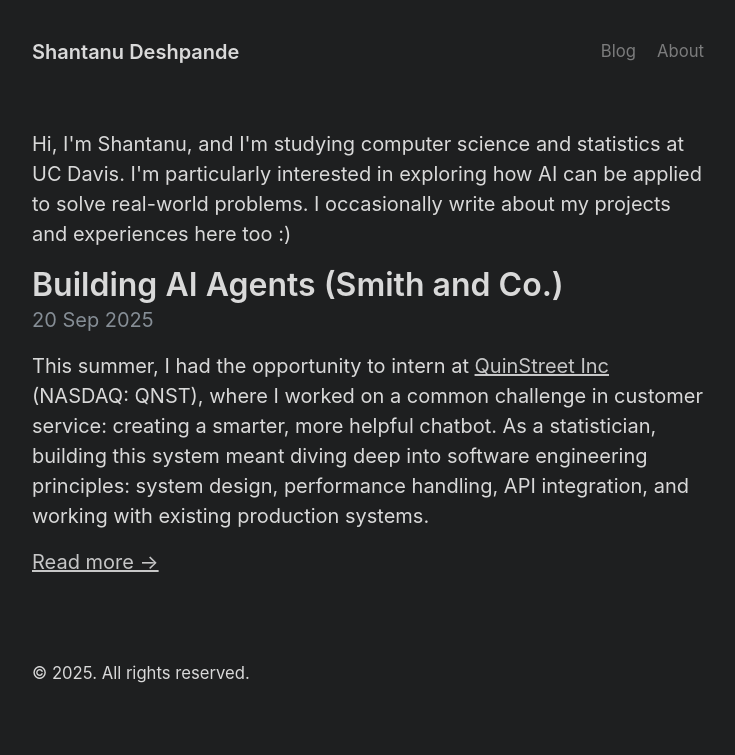
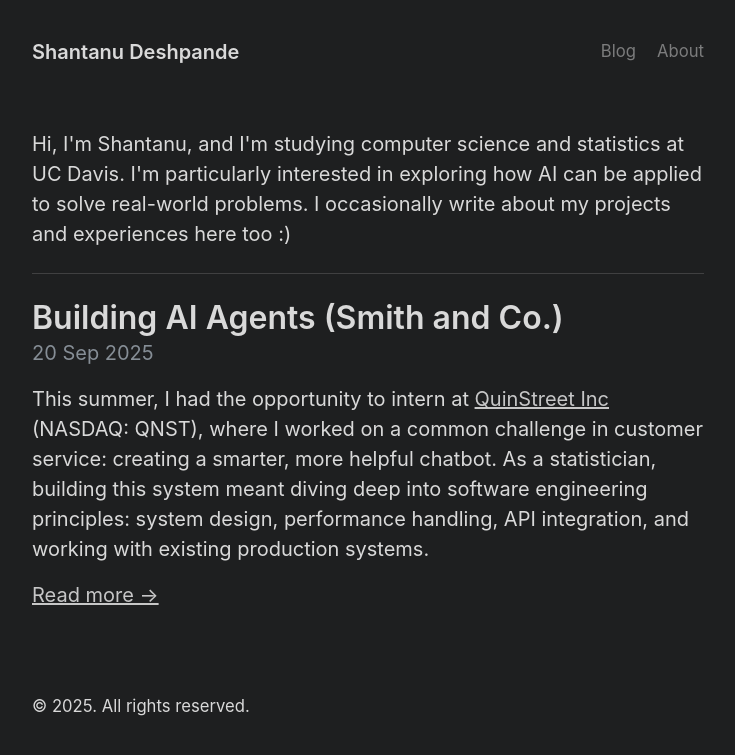
Before and after one commit to shantanudeshp/personal-site, a Jekyll site: the page built from index.html, in a window 1280 px wide. Shown: the top 755 px of the page, without its empty margins (272-1007 px from the left). Built offline with Jekyll 4.4.1, drawn with Linux system fonts in a browser that asks for light colours; the list of posts is cut into pages by our own code.

Commit message:
Add dividers between sections

```diff
--- a/index.html
+++ b/index.html
@@ -6,6 +6,8 @@ title: Home
 <div class="intro">
   <p>Hi, I'm Shantanu, and I'm studying computer science and statistics at UC Davis. I'm particularly interested in exploring how AI can be applied to solve real-world problems. I occasionally write about my projects and experiences here too :)</p>
 </div>
+
+<hr>
 
 <div class="posts">
   {% for post in paginator.posts %}
```
Also changed, not shown: about.md (+6 -0 lines).
